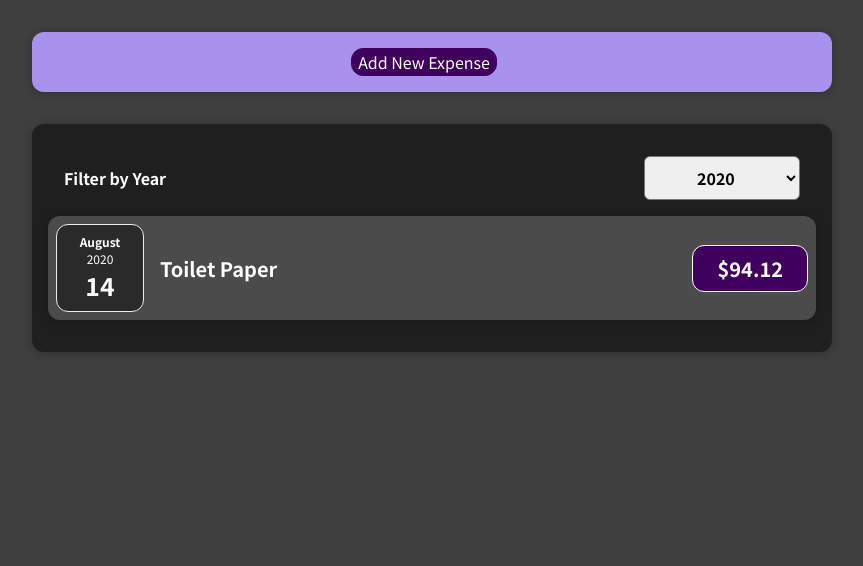
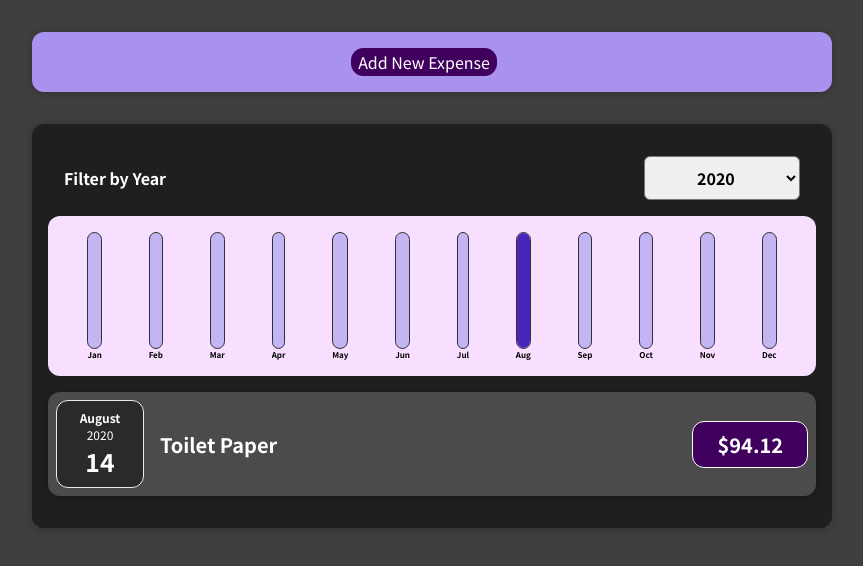
Before and after one commit to matheusarb/expensesForm, a React (Create React App) app: page / in a window 1280 px wide. Shown: the top 566 px of the page, without its empty margins (208-1071 px from the left). Built offline with nearby package versions, Linux system fonts and the light colour scheme.

Commit message:
add final components to the Expense component

```diff
--- a/src/components/Chart/Chart.js
+++ b/src/components/Chart/Chart.js
@@ -1,16 +1,19 @@
 import React from "react";
 
 import ChartBar from "./ChartBar";
-import "/Chart.css";
+import "./Chart.css";
 
 const Chart = (props) => {
+  const dataPointValues = props.dataPoints.map(dataPoint => dataPoint.value);
+  const totalMaximum = Math.max(...dataPointValues);
+
   return (
     <div className="chart">
       {props.dataPoints.map((dataPoint) => (
         <ChartBar
           key={dataPoint.label}
           value={dataPoint.value}
-          maxValue={null}
+          maxValue={totalMaximum}
           label={dataPoint.label}
         />
       ))}
--- a/src/components/Chart/ChartBar.js
+++ b/src/components/Chart/ChartBar.js
@@ -5,7 +5,7 @@
 const ChartBar = (props) => {
   let barFillHeight = "0%";
 
-  if (props.max > 0) {
+  if (props.maxValue > 0) {
     barFillHeight = Math.round((props.value / props.maxValue) * 100) + "%";
   }
 
--- a/src/components/Expenses/Expenses.js
+++ b/src/components/Expenses/Expenses.js
@@ -3,6 +3,7 @@
 import Card from "../UI/Card";
 import ExpensesFilter from "./ExpensesFilter";
 import ExpensesList from "./ExpensesList";
+import ExpensesChart from './ExpensesChart';
 import "./Expenses.css";
 
 const Expenses = (props) => {
@@ -23,6 +24,7 @@
           selected={filteredYear}
           onChangeFilter={filterChangeHandler}
         />
+        <ExpensesChart expenses={filteredExpenses} />
         <ExpensesList items={filteredExpenses} />
       </Card>
     </div>
--- a/src/components/Expenses/ExpensesChart.js
+++ b/src/components/Expenses/ExpensesChart.js
@@ -1,29 +1,29 @@
-import React from 'react';
+import React from "react";
 
-import Chart from '../Chart/Chart';
+import Chart from "../Chart/Chart";
 
-const ExpensesChart = props => {
-    const chartDataPoints = [
-        { label: 'Jan', value: 0 },
-        { label: 'Feb', value: 0 },
-        { label: 'Mar', value: 0 },
-        { label: 'Apr', value: 0 },
-        { label: 'May', value: 0 },
-        { label: 'Jun', value: 0 },
-        { label: 'Jul', value: 0 },
-        { label: 'Aug', value: 0 },
-        { label: 'Sep', value: 0 },
-        { label: 'Oct', value: 0 },
-        { label: 'Nov', value: 0 },
-        { label: 'Dec', value: 0 }
-    ];
+const ExpensesChart = (props) => {
+  const chartDataPoints = [
+    { label: "Jan", value: 0 },
+    { label: "Feb", value: 0 },
+    { label: "Mar", value: 0 },
+    { label: "Apr", value: 0 },
+    { label: "May", value: 0 },
+    { label: "Jun", value: 0 },
+    { label: "Jul", value: 0 },
+    { label: "Aug", value: 0 },
+    { label: "Sep", value: 0 },
+    { label: "Oct", value: 0 },
+    { label: "Nov", value: 0 },
+    { label: "Dec", value: 0 },
+  ];
 
-    for (const expense in props.expenses) {
-        const expenseMonth = expense.date.getMonth(); // starting at 0
-        chartDataPoints[expenseMonth].value += expense.amount;
-    }
+  for (const expense of props.expenses) {
+    const expenseMonth = expense.date.getMonth(); // starting at 0
+    chartDataPoints[expenseMonth].value += expense.amount;
+  }
 
-    return <Chart dataPoints={chartDataPoints} />
+  return <Chart dataPoints={chartDataPoints} />;
 };
 
 export default ExpensesChart;
--- a/src/components/Expenses/ExpensesFilter.js
+++ b/src/components/Expenses/ExpensesFilter.js
@@ -11,7 +11,7 @@
     <div className="expenses-filter">
       <div className="expenses-filter__control">
         <label>Filter by Year</label>
-        <select value={props.selected}  onChange={dropdownChangeHandler}>
+        <select value={props.selected} onChange={dropdownChangeHandler}>
           <option value="2022">2022</option>
           <option value="2021">2021</option>
           <option value="2020">2020</option>
--- a/src/components/NewExpense/ExpenseForm.js
+++ b/src/components/NewExpense/ExpenseForm.js
@@ -24,7 +24,7 @@
 
     const expenseData = {
       title: enteredTitle,
-      amount: enteredAmount,
+      amount: +enteredAmount,
       date: new Date(enteredDate),
     };
 
```
Also changed, not shown: 1 other file (tests, documents, lock files or other folders).
